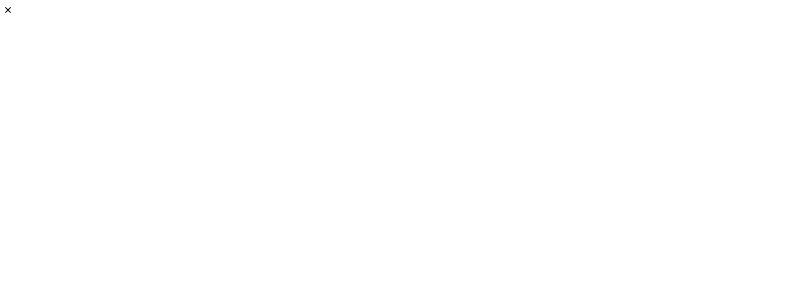
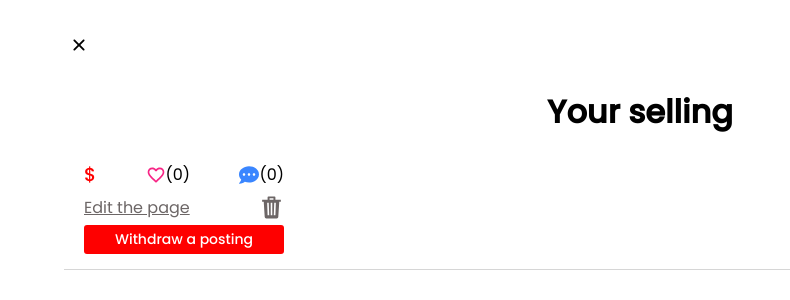
Before and after one commit to yukie-m/formativeReactApp, a React (Create React App) app: page / in a window 1280 px wide. Shown: the top 300 px of the page, without its empty margins (0-790 px from the left). Built offline with nearby package versions, Linux system fonts and the light colour scheme.

Commit message:
components created

```diff
--- a/src/App.js
+++ b/src/App.js
@@ -1,12 +1,11 @@
 import "./App.scss";
 import Products from "./Components/Products";
-import DeleteItem from "./Components/DeleteItem";
-import UserAccount from "./Components/UserAccount";
+import YourSelling from "./Components/YourSelling";
 
 function App() {
   return (
     <div className="App">
-      <UserAccount />
+      <YourSelling />
     </div>
   );
 }
--- a/src/Components/DeleteItem.jsx
+++ /dev/null
@@ -1,11 +0,0 @@
-import React from 'react'
-
-function DeleteItem() {
-    return (
-        <div>
-
-        </div>
-    )
-}
-
-export default DeleteItem
--- a/src/Components/UserAccount.jsx
+++ b/src/Components/UserAccount.jsx
@@ -1,13 +1,66 @@
-import React from 'react';
-import { IoIosClose } from 'react-icons/io';
-
+import React from "react";
+import { IoIosClose } from "react-icons/io";
+import { HiUserCircle } from "react-icons/hi";
+import { MdOutlineStarPurple500 } from "react-icons/md";
+import { MdOutlineStarHalf } from "react-icons/md";
+import { FaRegEdit } from "react-icons/fa";
+import { IoSettingsOutline } from "react-icons/io5";
+import { MdOutlineFavoriteBorder } from "react-icons/md";
+import { FaCommentDots } from "react-icons/fa";
+import "../styles/components.scss";
+import "../styles/account.scss";
 
 function UserAccount() {
-    return (
-        <div>
-            <IoIosClose />
+  return (
+    <div className="user-account-wrapper">
+      <div className="user-info">
+        <div className="user-info-top">
+          <IoIosClose className="close" />
+          <p>Log out</p>
         </div>
-    )
+
+        <div className="user-info-middle">
+          <div className="user-info-left">
+            <HiUserCircle className="user-icon" />
+            <p>Edit your profile</p>
+          </div>
+
+          <div className="user-info-right">
+            <h2>Hi, username</h2>
+            <div className="rating-section">
+              <p className="rate">4.7</p>
+              <div className="star">
+                <MdOutlineStarPurple500 />
+                <MdOutlineStarPurple500 />
+                <MdOutlineStarPurple500 />
+                <MdOutlineStarPurple500 />
+                <MdOutlineStarHalf />
+              </div>
+            </div>
+          </div>
+        </div>
+      </div>
+
+      <ul className="user-task">
+        <li>
+          <FaRegEdit className="task-icon"/>
+          <p>Sell your items</p>
+        </li>
+        <li>
+          <IoSettingsOutline  className="task-icon"/>
+          <p>Manage your items</p>
+        </li>
+        <li>
+          <MdOutlineFavoriteBorder  className="task-icon"/>
+          <p>Wishlist</p>
+        </li>
+        <li>
+          <FaCommentDots  className="task-icon"/>
+          <p>Messages</p>
+        </li>
+      </ul>
+    </div>
+  );
 }
 
-export default UserAccount
+export default UserAccount;
--- /dev/null
+++ b/src/Components/YourSelling.jsx
@@ -0,0 +1,43 @@
+import React from "react";
+import { IoIosClose } from "react-icons/io";
+import { MdOutlineFavoriteBorder } from "react-icons/md";
+import { FaCommentDots } from "react-icons/fa";
+import { IoTrashSharp } from "react-icons/io5";
+import "../styles/components.scss";
+import "../styles/selling.scss";
+
+function YourSelling() {
+  return (
+    <div className="your-selling-wrapper">
+      <IoIosClose className="close" />
+      <h1>Your selling</h1>
+
+      <div className="item-container">
+
+        <div className="image-container">
+          <img src="" alt="" />
+        </div>
+
+        <div className="item-details">
+          <h4></h4>
+
+          <div className="item-info">
+            <h3 className="price">$ </h3>
+            <div><MdOutlineFavoriteBorder className="favorite" />(0)</div>
+            <div><FaCommentDots className="comment"/>(0)</div>
+          </div>
+
+          <div className="edit-delete">
+              <p>Edit the page</p>
+              <IoTrashSharp className="trash"/>
+          </div>
+
+          <div className="withdraw-button">Withdraw a posting</div>
+
+        </div>
+      </div>
+    </div>
+  );
+}
+
+export default YourSelling;
--- /dev/null
+++ b/src/styles/account.scss
@@ -0,0 +1,61 @@
+@use "colors";
+
+.user-info {
+    width: 90%;
+    margin: auto;
+
+    .user-info-top {
+        display: flex;
+        justify-content: space-between;
+        align-items: center;
+    }
+
+    .user-info-middle {
+        display: flex;
+        justify-content: space-between;
+        width: 90%;
+        margin: auto;
+        margin-top: 20px;
+    }
+
+    .user-info-left {
+        display: block;
+        text-align: center;
+
+        .user-icon {
+            font-size: 80px;
+            color: colors.$gray;
+        }
+    }
+
+    .user-info-right {
+
+        h2 {
+            margin: 0;
+        }
+    }
+
+}
+
+.user-task {
+    width: 80%;
+    margin: auto;
+    margin-top: 20px;
+    list-style: none;
+    padding: 0;
+
+    li {
+        display: flex;
+        align-items: center;
+        gap: 20px;
+
+        .task-icon {
+            color: colors.$dark-gray;
+            font-size: 35px;
+        }
+
+        p {
+            font-size: 20px;
+        }
+    }
+}
--- /dev/null
+++ b/src/styles/components.css
@@ -0,0 +1,13 @@
+.rating-section {
+  display: -webkit-box;
+  display: -ms-flexbox;
+  display: flex;
+  -webkit-box-align: center;
+      -ms-flex-align: center;
+          align-items: center;
+}
+
+.rating-section .rate {
+  color: white;
+}
+/*# sourceMappingURL=components.css.map */
--- /dev/null
+++ b/src/styles/components.scss
@@ -0,0 +1,34 @@
+@use "colors";
+
+.close {
+    font-size: 30px;
+}
+
+.rating-section {
+    display: flex;
+    align-items: center;
+
+    .rate {
+        background-color: colors.$pink;
+        color: white;
+        width: 35px;
+        border-radius: 3px;
+        margin-right: 5px;
+        text-align: center;
+    }
+
+    .star {
+        color: colors.$yellow;
+        font-size: 20px;
+    }
+}
+
+.withdraw-button {
+    background-color: colors.$red;
+    color: white;
+    text-align: center;
+    padding: 4px;
+    border-radius: 3px;
+    font-size: 14px;
+    font-weight: 500;
+}
--- /dev/null
+++ b/src/styles/selling.scss
@@ -0,0 +1,76 @@
+@use "colors";
+
+.your-selling-wrapper {
+    width: 90%;
+    margin: auto;
+    margin-top: 30px;
+
+    h1 {
+        text-align: center;
+    }
+
+    .item-container {
+        border-bottom: 1px solid colors.$gray;
+        padding-bottom: 15px;
+        display: flex;
+        gap: 20px;
+
+        .image-container img {
+            width: 120px;
+        }
+
+        .item-details {
+            width: 200px;
+
+            h4 {
+                margin-top: 0;
+                margin-bottom: 2px;
+                white-space: nowrap;
+            }
+
+            .item-info {
+                display: flex;
+                align-items: center;
+                justify-content: space-between;
+                height: 30px;
+
+                .price {
+                    color: colors.$red;
+                }
+
+                div {
+                    display: flex;
+                    align-items: center;
+                }
+
+                .favorite {
+                    color: colors.$pink;
+                    font-size: 20px;
+                }
+
+                .comment {
+                    color: colors.$blue;
+                    font-size: 20px;
+                }
+            }
+
+            .edit-delete {
+                display: flex;
+                align-items: center;
+                justify-content: space-between;
+                height: 35px;
+
+
+                p {
+                    text-decoration: underline;
+                    color: colors.$dark-gray;
+                }
+
+                .trash {
+                    color: colors.$dark-gray;
+                    font-size: 25px;
+                }
+            }
+        }
+    }
+}
```
Also changed, not shown: src/styles/_components.scss (deleted), 1 other file (tests, documents, lock files or other folders).
